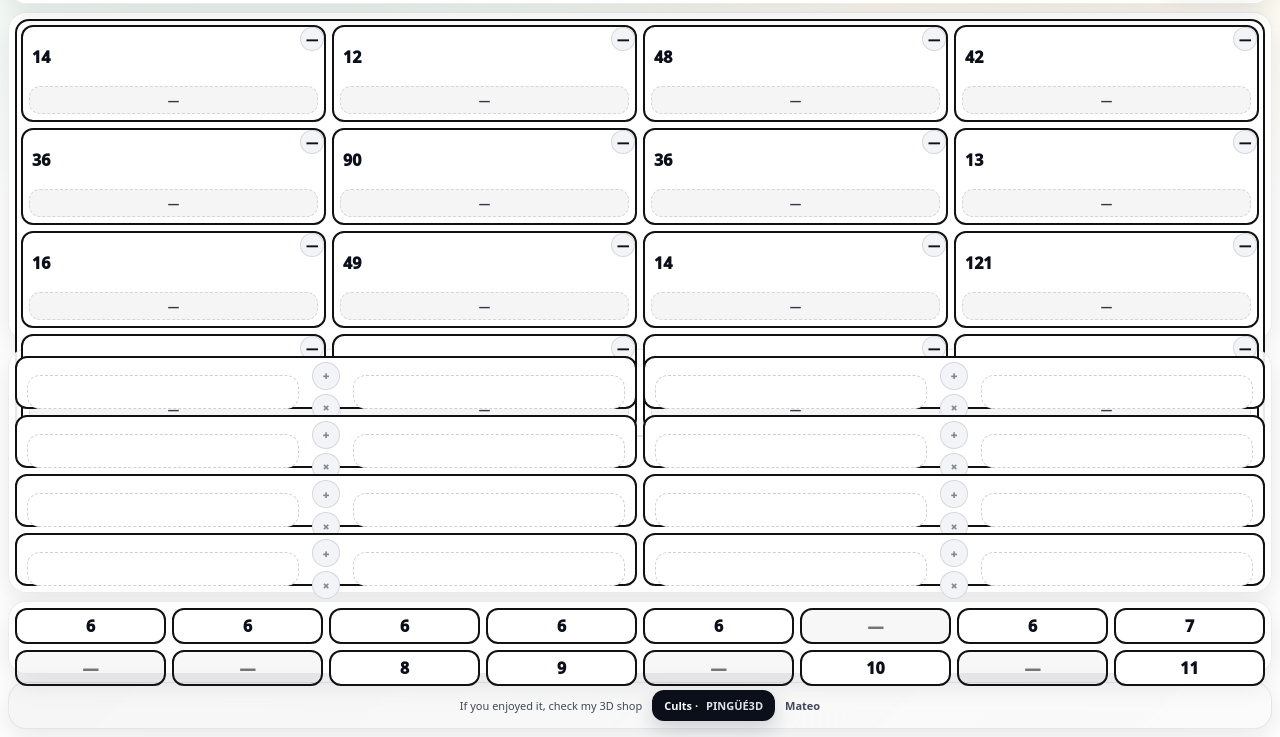
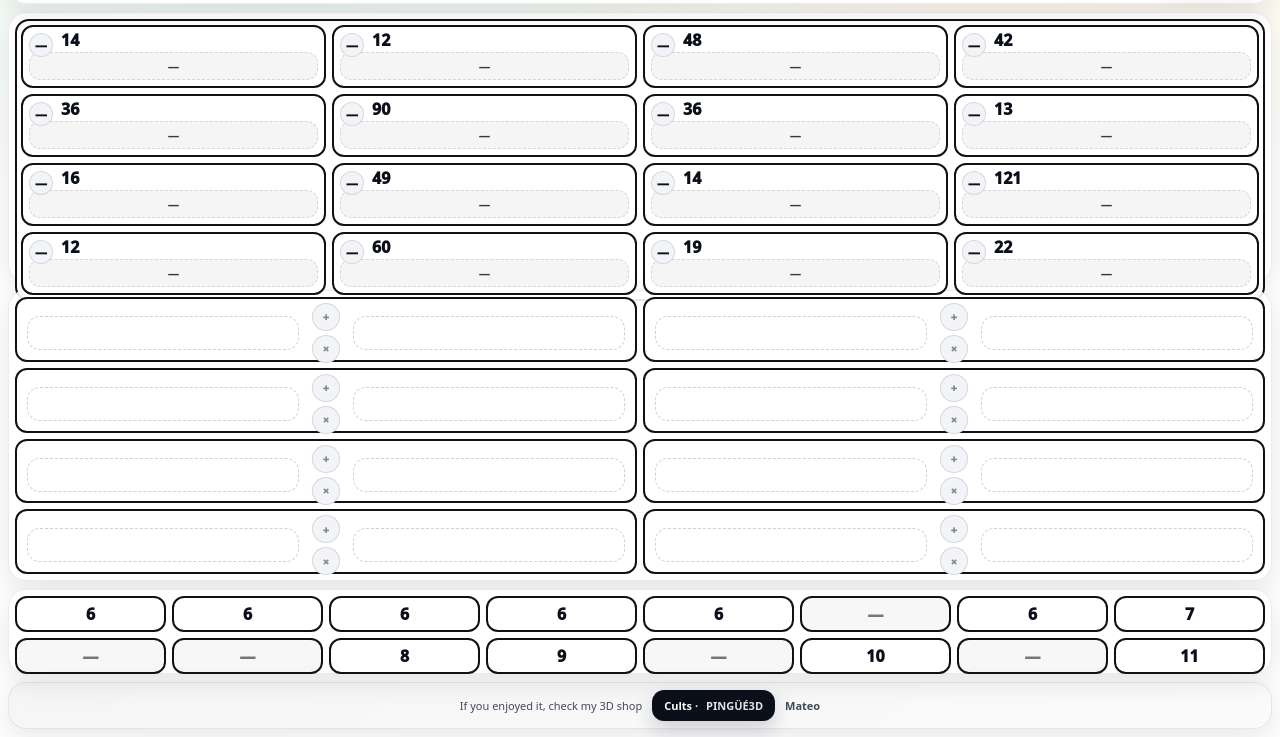
Before and after one commit to mateofoulkes-lab/tetonor, a plain HTML site: page index.html in a window 1280 px wide. Shown: the part 63-800 px from the top of the page. Drawn offline with Linux system fonts and the light colour scheme.

Commit message:
Revert "Adjust op pill positioning and cell padding"

```diff
--- a/index.html
+++ b/index.html
@@ -212,8 +212,7 @@
       display:flex;
       align-items:center;
       gap:6px;
-      padding-left:3px;
-      height:50px;
+      padding-left:32px;
     }
     .target{
       font-weight:1000;
@@ -232,7 +231,7 @@
       background: var(--chip);
       color:#111;
       position:absolute;
-      right:0px; top:0px;
+      left:6px; top:6px;
     }
     .opPill.add{
       background: rgba(244,180,0,.18);
```
